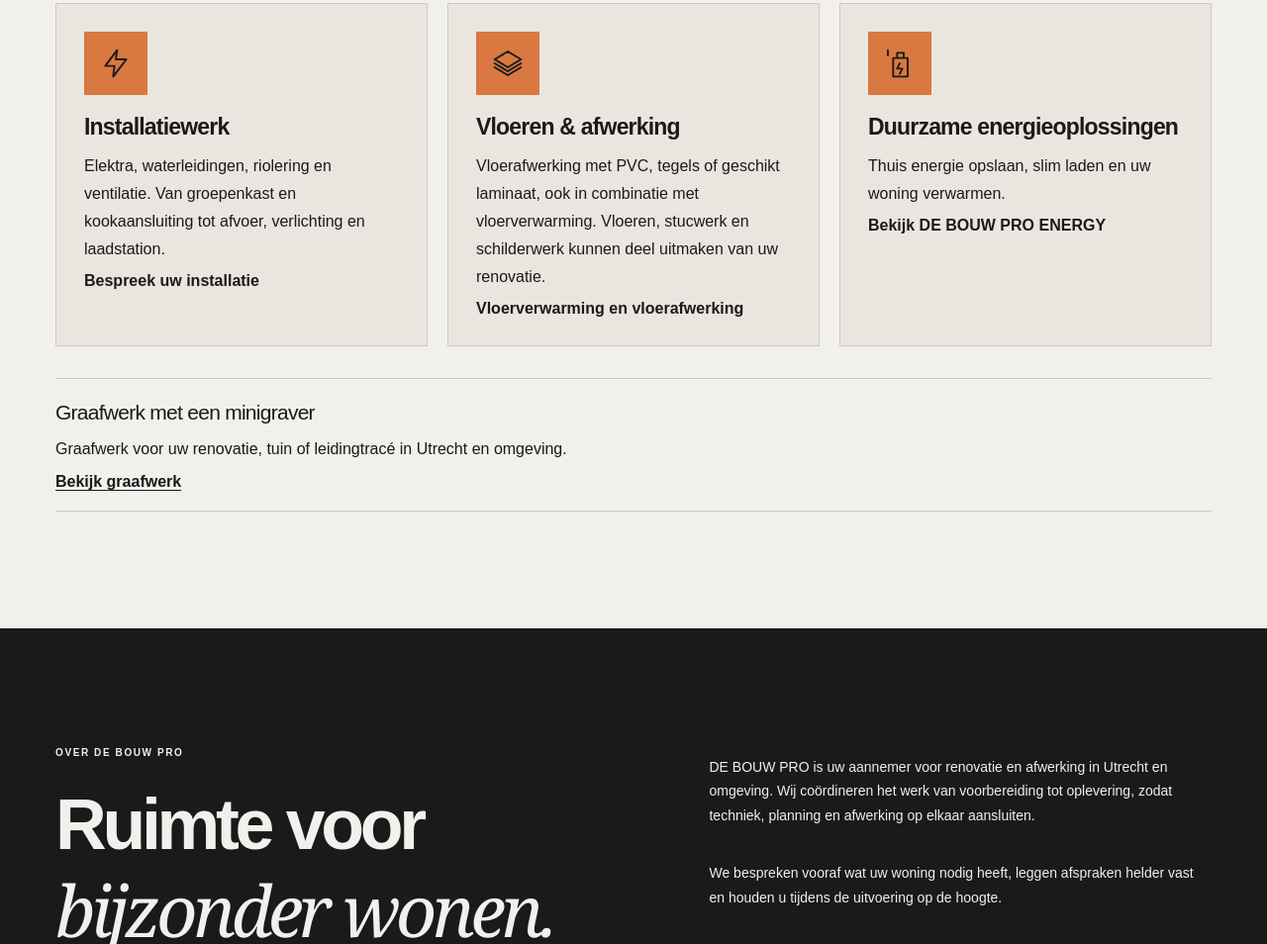
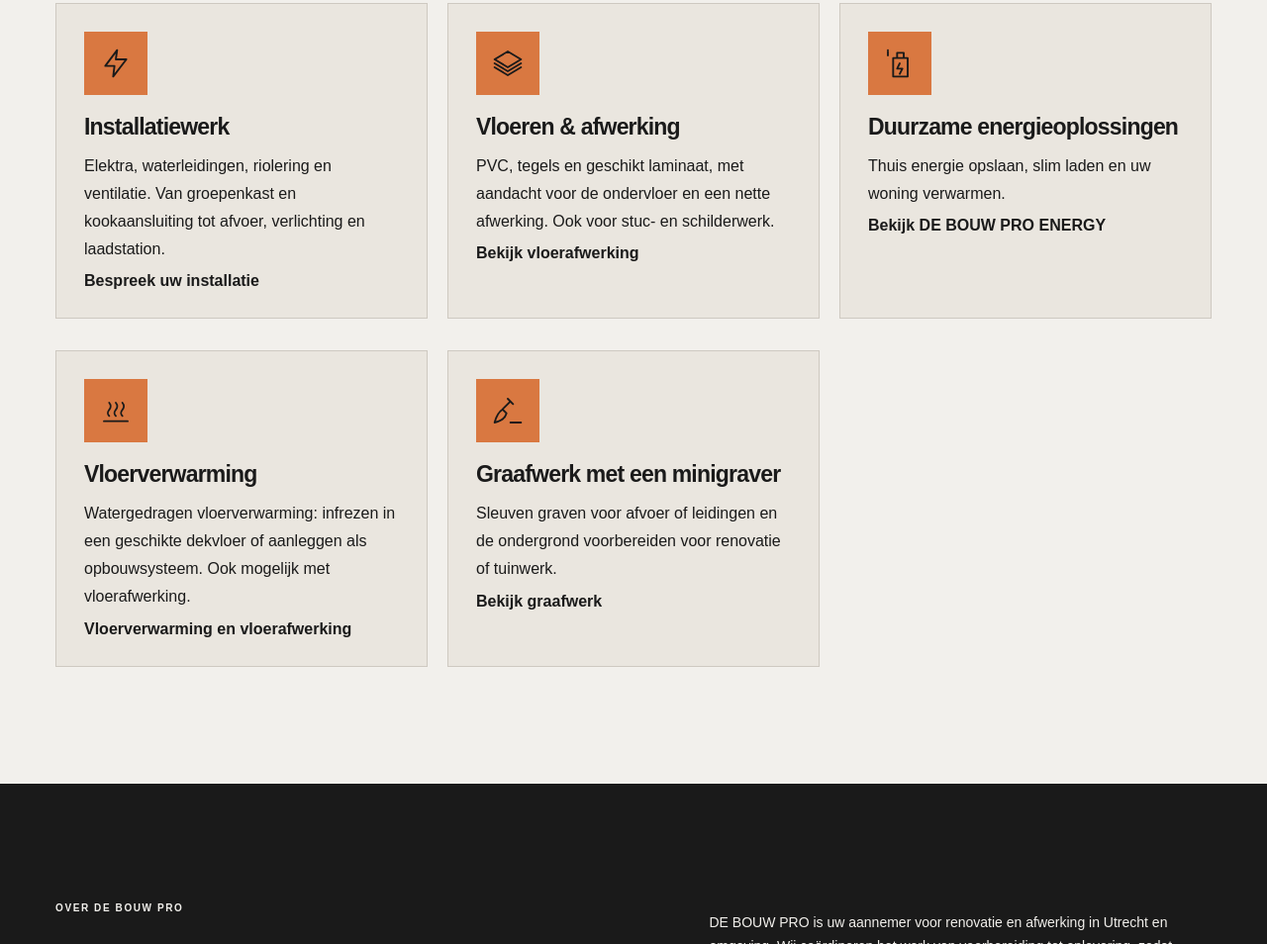
Before and after one commit to andreytruf/Debouwpro-test, a website: page index.html in a window 1280 px wide. Shown: the part 1413-2367 px from the top of the page at 99% size. Drawn offline with Linux system fonts and the light colour scheme.

Commit message:
Add excavation and underfloor heating service cards

```diff
--- a/assets/home.css
+++ b/assets/home.css
@@ -361,19 +361,6 @@
   }
 }
 
-.groundwork-link {
-  display: grid;
-  gap: 0.6rem;
-  margin-top: 2rem;
-  padding-block: 1.25rem;
-  border-block: 1px solid var(--home-line);
-}
-.groundwork-link a {
-  font-weight: 700;
-  text-decoration: underline;
-  text-underline-offset: 0.2em;
-}
-
 .service-page-title {
   margin-top: 1.5rem;
 }
--- a/index.html
+++ b/index.html
@@ -230,11 +230,13 @@
             <div class="card-copy">
               <h3>Vloeren & afwerking</h3>
               <p>
-                Vloerafwerking met PVC, tegels of geschikt laminaat, ook in
-                combinatie met vloerverwarming. Vloeren, stucwerk en
-                schilderwerk kunnen deel uitmaken van uw renovatie.
+                PVC, tegels en geschikt laminaat, met aandacht voor de
+                ondervloer en een nette afwerking. Ook voor stuc- en
+                schilderwerk.
               </p>
-              <a href="/vloerverwarming/">Vloerverwarming en vloerafwerking</a>
+              <a href="/vloerverwarming/#vloerafwerking"
+                >Bekijk vloerafwerking</a
+              >
             </div>
           </article>
           <article>
@@ -258,14 +260,55 @@
               <a href="/energy">Bekijk DE BOUW PRO ENERGY </a>
             </div>
           </article>
-        </div>
-        <div class="groundwork-link">
-          <h3>Graafwerk met een minigraver</h3>
-          <p>
-            Graafwerk voor uw renovatie, tuin of leidingtracé in Utrecht en
-            omgeving.
-          </p>
-          <a href="/graafwerk/">Bekijk graafwerk</a>
+          <article>
+            <div class="service-symbol" aria-hidden="true">
+              <svg
+                viewBox="0 0 24 24"
+                fill="none"
+                stroke="currentColor"
+                stroke-width="1.4"
+                stroke-linecap="round"
+                stroke-linejoin="round"
+              >
+                <path
+                  d="M3 20h18M7 16c-4-4 4-5 0-10m5 10c-4-4 4-5 0-10m5 10c-4-4 4-5 0-10"
+                />
+              </svg>
+            </div>
+            <div class="card-copy">
+              <h3>Vloerverwarming</h3>
+              <p>
+                Watergedragen vloerverwarming: infrezen in een geschikte
+                dekvloer of aanleggen als opbouwsysteem. Ook mogelijk met
+                vloerafwerking.
+              </p>
+              <a href="/vloerverwarming/">Vloerverwarming en vloerafwerking</a>
+            </div>
+          </article>
+          <article>
+            <div class="service-symbol" aria-hidden="true">
+              <svg
+                viewBox="0 0 24 24"
+                fill="none"
+                stroke="currentColor"
+                stroke-width="1.4"
+                stroke-linecap="round"
+                stroke-linejoin="round"
+              >
+                <path
+                  d="m12 3 4 4m-2-2-6 6m0 0 3 3c-1 4-5 6-9 7 1-4 3-8 6-10Zm6 10h8"
+                />
+              </svg>
+            </div>
+            <div class="card-copy">
+              <h3>Graafwerk met een minigraver</h3>
+              <p>
+                Sleuven graven voor afvoer of leidingen en de ondergrond
+                voorbereiden voor renovatie of tuinwerk.
+              </p>
+              <a href="/graafwerk/">Bekijk graafwerk</a>
+            </div>
+          </article>
         </div>
       </section>
 
--- a/scripts/build-services.mjs
+++ b/scripts/build-services.mjs
@@ -18,6 +18,7 @@ const pages = [
       [
         "Afwerken met PVC, tegels of laminaat",
         "We stemmen egalisatie en afwerking af op de gekozen vloer. PVC, tegels en laminaat moeten geschikt zijn voor vloerverwarming. Ook de ondervloer, warmteweerstand, droogtijd en het opstookprotocol tellen mee.",
+        "vloerafwerking",
       ],
     ],
     photo: true,
@@ -50,7 +51,7 @@ export async function buildServices() {
       <h1 class="service-page-title">${title}</h1>
       <p class="home-intro">${intro}</p>
       ${photo ? '<figure class="service-preview"><img src="/assets/services/vloer-utrecht.webp" width="490" height="230" alt="Afgewerkte vloer bij een keukenrenovatie in Utrecht"><figcaption>Voorbeeld van vloerafwerking · Utrecht</figcaption></figure>' : ""}
-      <div class="service-details">${sections.map(([heading, text]) => `<section><h2>${heading}</h2><p>${text}</p></section>`).join("")}</div>
+      <div class="service-details">${sections.map(([heading, text, id]) => `<section${id ? ` id="${id}"` : ""}><h2>${heading}</h2><p>${text}</p></section>`).join("")}</div>
       <div class="home-actions">
         <a class="home-button copper" href="mailto:hallo@debouwpro.nl?subject=${encodeURIComponent(title)}">Bespreek uw project</a>
         ${related ?? ""}
```
Also changed, not shown: tests/site.spec.mjs (+5 -1 lines).
